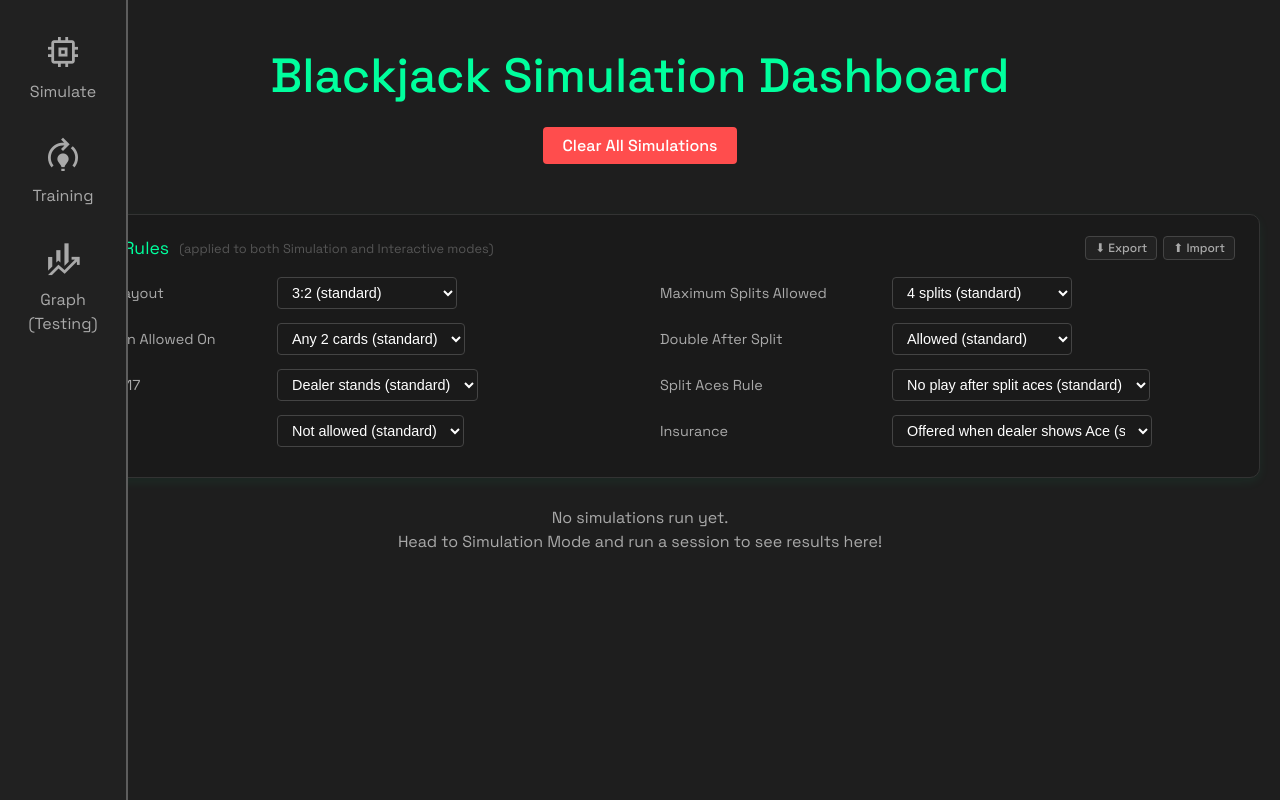
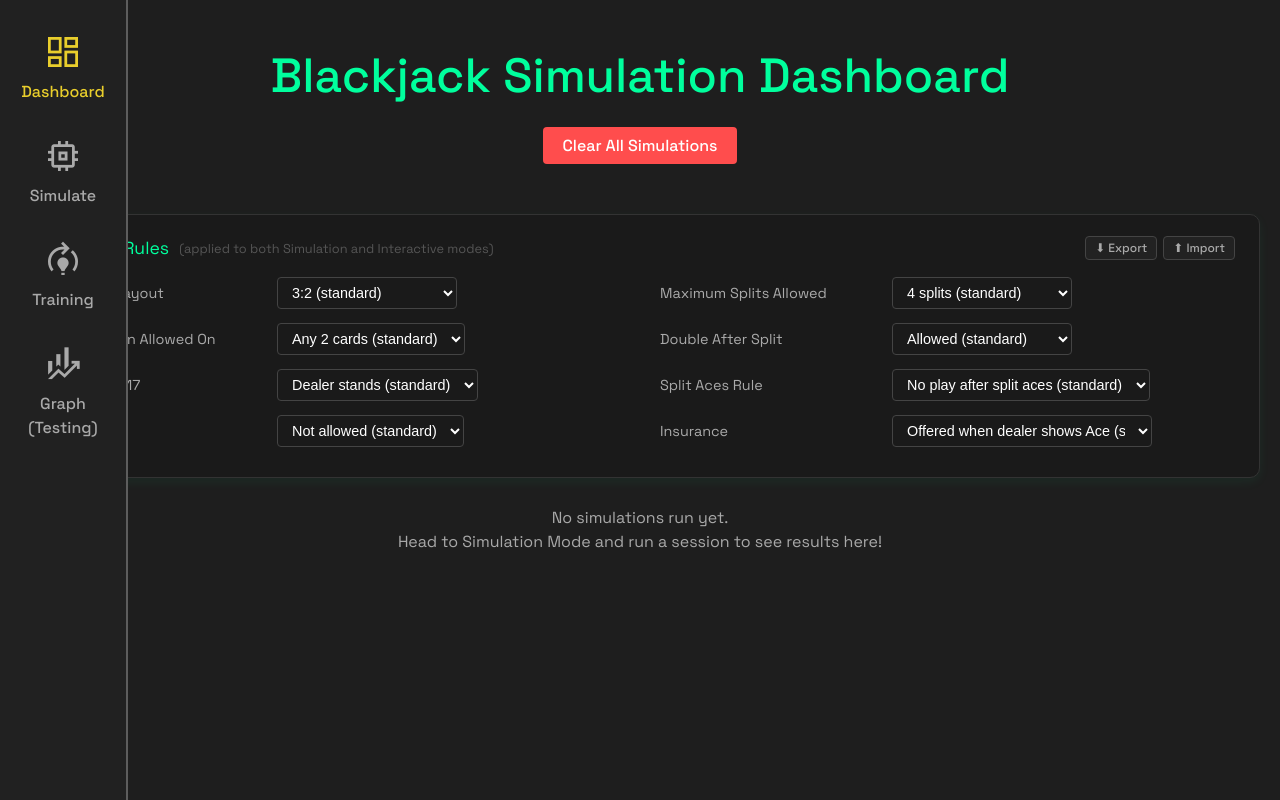
Before and after one commit to lucas-mach/Blackjack-Simulator, a React (Vite) app in the folder frontend/: page /dashboard in a window 1280 px wide. Before the commit this address led to /. Built offline with nearby package versions, Linux system fonts and the light colour scheme.

Commit message:
added dashboard button to navbar

```diff
--- a/frontend/src/App.jsx
+++ b/frontend/src/App.jsx
@@ -1,38 +1,21 @@
-import { useState } from 'react'
 import './App.css'
 import Navbar from './Navbar'
-import Terminal from './Terminal'
 import Simulation from './Simulation'
 import Trainer from './Trainer'
 import { BrowserRouter as Router, Routes, Route, Navigate } from 'react-router-dom'
 import Graph from './Graph'
 import Dashboard from './Dashboard';
 function App() {
-  const [output, setOutput] = useState('')
-  const [terminalKey, setTerminalKey] = useState(0)
-
-  const handleRunSimulation = () => {
-    setTerminalKey(prev => prev + 1)
-    setOutput('Simulation session ' + (terminalKey + 1) + ' started...')
-  }
-
-  // Dashboard page
-  const dashboardPage = (
-    <div className="app-container dashboard-page">
-      <h1 className="dashboard-title">Incoming Dashboard</h1>
-      <p className="dashboard-intro">Dashboard features coming soon...</p>
-    </div>
-  )
-
   return (
     <Router>
       <Navbar />
       <Routes>
+        <Route path="/" element={<Navigate to="/dashboard" replace />} />
+        <Route path="/dashboard" element={<Dashboard />} />
         <Route path="/simulation" element={<Simulation />} />
         <Route path="/trainer" element={<Trainer />} />
         <Route path="/graph" element={<Graph />} />
-        <Route path="/" element={<Dashboard />} />
-        <Route path="*" element={<Navigate to="/" replace />} />
+        <Route path="*" element={<Navigate to="/dashboard" replace />} />
       </Routes>
     </Router>
   )
--- a/frontend/src/Navbar.jsx
+++ b/frontend/src/Navbar.jsx
@@ -17,30 +17,10 @@ const Navbar = () => {
   return (
     <nav className="navbar" aria-label="Main navigation">
       <ul className="navbar-items">
-        <li>
-          <NavLink class="nav-label" to="/simulation" className={({ isActive }) => (isActive ? 'active' : '')}>
-          <span class="material-symbols-outlined nav-icon">
-            memory
-          </span>
-            Simulate
-          </NavLink>
-        </li>
-        <li>
-          <NavLink class="nav-label" to="/trainer" className={({ isActive }) => (isActive ? 'active' : '')}>
-          <span class="material-symbols-outlined nav-icon">
-            model_training
-          </span>
-            Training
-          </NavLink>
-        </li>
-        <li>
-          <NavLink class="nav-label" to="/graph" className={({ isActive }) => (isActive ? 'active' : '')}>
-          <span class="material-symbols-outlined nav-icon">
-            finance_mode
-          </span>
-            Graph (Testing)
-          </NavLink>
-        </li>
+        <NavItem to="/dashboard" icon="dashboard" label="Dashboard" />
+        <NavItem to="/simulation" icon="memory" label="Simulate" />
+        <NavItem to="/trainer" icon="model_training" label="Training" />
+        <NavItem to="/graph" icon="finance_mode" label="Graph (Testing)" />
       </ul>
     </nav>
   );
```
